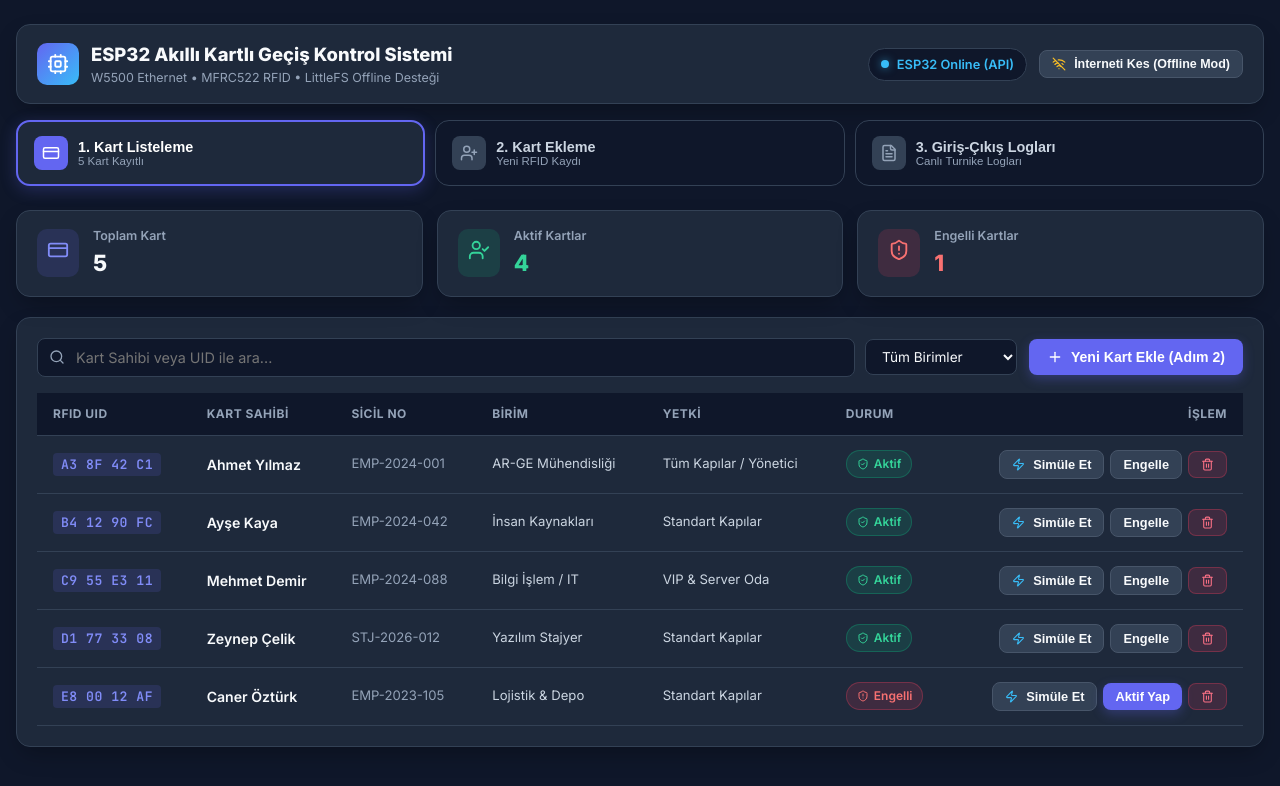
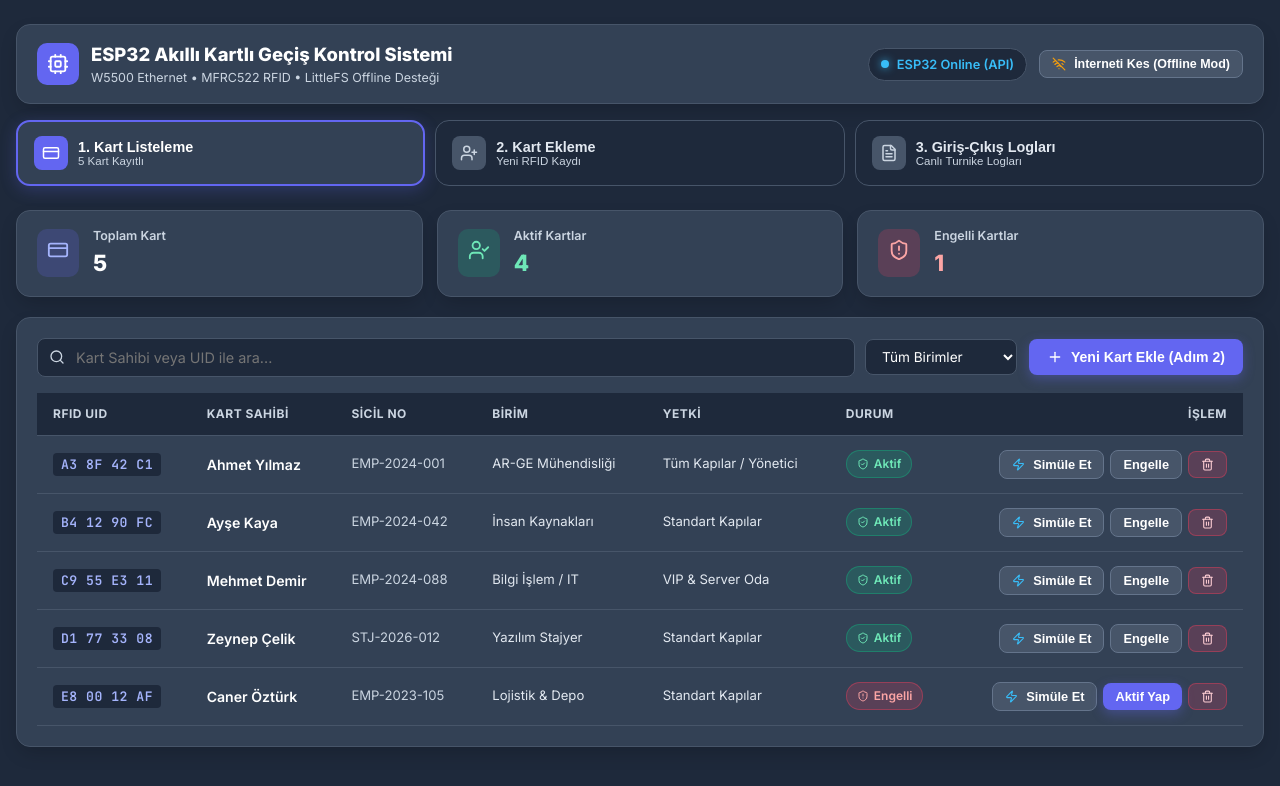
Before and after one commit to hilalkdlk/esp32-rfid-access-control, a React (Vite) app: page / in a window 1280 px wide. Shown: the top 786 px of the page. Built offline with nearby package versions, Linux system fonts and the light colour scheme.

Commit message:
Set theme to perfect medium slate balance

```diff
--- a/src/components/CardListScreen.jsx
+++ b/src/components/CardListScreen.jsx
@@ -1,5 +1,5 @@
 import React, { useState } from 'react';
-import { Search, Filter, Plus, ShieldCheck, ShieldAlert, Trash2, Zap, CheckCircle2, UserCheck, CreditCard } from 'lucide-react';
+import { Search, Plus, ShieldCheck, ShieldAlert, Trash2, Zap, UserCheck, CreditCard } from 'lucide-react';
 
 export default function CardListScreen({ cards, setCards, onNavigateToAdd, onSimulateCard }) {
   const [searchTerm, setSearchTerm] = useState('');
@@ -37,32 +37,32 @@ export default function CardListScreen({ cards, setCards, onNavigateToAdd, onSim
       {/* Metric Summary Cards */}
       <div style={{ display: 'grid', gridTemplateColumns: 'repeat(auto-fit, minmax(200px, 1fr))', gap: '14px', marginBottom: '20px' }}>
         <div className="glass-panel" style={{ padding: '16px 20px', display: 'flex', alignItems: 'center', gap: '14px' }}>
-          <div style={{ padding: '10px', background: 'rgba(99, 102, 241, 0.15)', color: '#818cf8', borderRadius: '10px' }}>
+          <div style={{ padding: '10px', background: 'rgba(99, 102, 241, 0.2)', color: '#a5b4fc', borderRadius: '10px' }}>
             <CreditCard size={22} />
           </div>
           <div>
-            <div style={{ fontSize: '0.78rem', color: '#94a3b8', fontWeight: 600 }}>Toplam Kart</div>
-            <div style={{ fontSize: '1.4rem', fontWeight: 800, color: '#f8fafc' }}>{cards.length}</div>
+            <div style={{ fontSize: '0.78rem', color: '#cbd5e1', fontWeight: 600 }}>Toplam Kart</div>
+            <div style={{ fontSize: '1.4rem', fontWeight: 800, color: '#ffffff' }}>{cards.length}</div>
           </div>
         </div>
 
         <div className="glass-panel" style={{ padding: '16px 20px', display: 'flex', alignItems: 'center', gap: '14px' }}>
-          <div style={{ padding: '10px', background: 'rgba(16, 185, 129, 0.15)', color: '#34d399', borderRadius: '10px' }}>
+          <div style={{ padding: '10px', background: 'rgba(16, 185, 129, 0.2)', color: '#6ee7b7', borderRadius: '10px' }}>
             <UserCheck size={22} />
           </div>
           <div>
-            <div style={{ fontSize: '0.78rem', color: '#94a3b8', fontWeight: 600 }}>Aktif Kartlar</div>
-            <div style={{ fontSize: '1.4rem', fontWeight: 800, color: '#34d399' }}>{activeCount}</div>
+            <div style={{ fontSize: '0.78rem', color: '#cbd5e1', fontWeight: 600 }}>Aktif Kartlar</div>
+            <div style={{ fontSize: '1.4rem', fontWeight: 800, color: '#6ee7b7' }}>{activeCount}</div>
           </div>
         </div>
 
         <div className="glass-panel" style={{ padding: '16px 20px', display: 'flex', alignItems: 'center', gap: '14px' }}>
-          <div style={{ padding: '10px', background: 'rgba(244, 63, 94, 0.15)', color: '#f87171', borderRadius: '10px' }}>
+          <div style={{ padding: '10px', background: 'rgba(244, 63, 94, 0.2)', color: '#fca5a5', borderRadius: '10px' }}>
             <ShieldAlert size={22} />
           </div>
           <div>
-            <div style={{ fontSize: '0.78rem', color: '#94a3b8', fontWeight: 600 }}>Engelli Kartlar</div>
-            <div style={{ fontSize: '1.4rem', fontWeight: 800, color: '#f87171' }}>{blockedCount}</div>
+            <div style={{ fontSize: '0.78rem', color: '#cbd5e1', fontWeight: 600 }}>Engelli Kartlar</div>
+            <div style={{ fontSize: '1.4rem', fontWeight: 800, color: '#fca5a5' }}>{blockedCount}</div>
           </div>
         </div>
       </div>
@@ -73,7 +73,7 @@ export default function CardListScreen({ cards, setCards, onNavigateToAdd, onSim
         <div style={{ display: 'flex', alignItems: 'center', justifyContent: 'space-between', flexWrap: 'wrap', gap: '12px', marginBottom: '16px' }}>
           <div style={{ display: 'flex', alignItems: 'center', gap: '10px', flex: 1, minWidth: '260px' }}>
             <div style={{ position: 'relative', width: '100%' }}>
-              <Search size={16} style={{ position: 'absolute', left: '12px', top: '50%', transform: 'translateY(-50%)', color: '#94a3b8' }} />
+              <Search size={16} style={{ position: 'absolute', left: '12px', top: '50%', transform: 'translateY(-50%)', color: '#cbd5e1' }} />
               <input
                 type="text"
                 placeholder="Kart Sahibi veya UID ile ara..."
@@ -122,14 +122,14 @@ export default function CardListScreen({ cards, setCards, onNavigateToAdd, onSim
                 filteredCards.map(card => (
                   <tr key={card.id}>
                     <td>
-                      <span className="form-input-mono" style={{ padding: '3px 8px', background: 'rgba(99, 102, 241, 0.15)', color: '#818cf8', borderRadius: '4px', fontSize: '0.82rem', fontWeight: 600 }}>
+                      <span className="form-input-mono" style={{ padding: '3px 8px', background: '#1e293b', color: '#a5b4fc', borderRadius: '4px', fontSize: '0.82rem', fontWeight: 600 }}>
                         {card.uid}
                       </span>
                     </td>
-                    <td style={{ fontWeight: 600, color: '#f8fafc' }}>{card.holderName}</td>
-                    <td style={{ color: '#94a3b8', fontSize: '0.82rem' }}>{card.employeeId}</td>
-                    <td style={{ fontSize: '0.82rem', color: '#cbd5e1' }}>{card.department}</td>
-                    <td style={{ fontSize: '0.82rem', color: '#cbd5e1' }}>{card.accessLevel}</td>
+                    <td style={{ fontWeight: 600, color: '#ffffff' }}>{card.holderName}</td>
+                    <td style={{ color: '#cbd5e1', fontSize: '0.82rem' }}>{card.employeeId}</td>
+                    <td style={{ fontSize: '0.82rem', color: '#e2e8f0' }}>{card.department}</td>
+                    <td style={{ fontSize: '0.82rem', color: '#e2e8f0' }}>{card.accessLevel}</td>
                     <td>
                       <span className={card.status === 'Aktif' ? 'badge badge-active' : 'badge badge-blocked'}>
                         {card.status === 'Aktif' ? <ShieldCheck size={12} /> : <ShieldAlert size={12} />}
@@ -163,7 +163,7 @@ export default function CardListScreen({ cards, setCards, onNavigateToAdd, onSim
                 ))
               ) : (
                 <tr>
-                  <td colSpan="7" style={{ textAlign: 'center', padding: '30px', color: '#94a3b8' }}>
+                  <td colSpan="7" style={{ textAlign: 'center', padding: '30px', color: '#cbd5e1' }}>
                     Kayıtlı kart bulunamadı.
                   </td>
                 </tr>
--- a/src/components/HeaderNav.jsx
+++ b/src/components/HeaderNav.jsx
@@ -1,5 +1,5 @@
 import React from 'react';
-import { CreditCard, UserPlus, FileText, Wifi, WifiOff, Cpu, HardDrive } from 'lucide-react';
+import { CreditCard, UserPlus, FileText, Wifi, WifiOff, Cpu } from 'lucide-react';
 
 export default function HeaderNav({ activeTab, setActiveTab, esp32Status, toggleESP32Online }) {
   const steps = [
@@ -13,14 +13,14 @@ export default function HeaderNav({ activeTab, setActiveTab, esp32Status, toggle
       {/* Header Top Bar */}
       <div className="glass-panel" style={{ padding: '16px 20px', marginBottom: '16px', display: 'flex', alignItems: 'center', justifyContent: 'space-between', flexWrap: 'wrap', gap: '12px' }}>
         <div style={{ display: 'flex', alignItems: 'center', gap: '12px' }}>
-          <div style={{ padding: '10px', background: 'linear-gradient(135deg, #6366f1 0%, #38bdf8 100%)', borderRadius: '10px', color: '#ffffff', display: 'flex' }}>
+          <div style={{ padding: '10px', background: '#6366f1', borderRadius: '10px', color: '#ffffff', display: 'flex' }}>
             <Cpu size={22} />
           </div>
           <div>
-            <h1 style={{ fontSize: '1.15rem', fontWeight: 800, color: '#f8fafc' }}>
+            <h1 style={{ fontSize: '1.15rem', fontWeight: 800, color: '#ffffff' }}>
               ESP32 Akıllı Kartlı Geçiş Kontrol Sistemi
             </h1>
-            <p style={{ fontSize: '0.78rem', color: '#94a3b8' }}>
+            <p style={{ fontSize: '0.78rem', color: '#cbd5e1' }}>
               W5500 Ethernet • MFRC522 RFID • LittleFS Offline Desteği
             </p>
           </div>
@@ -28,9 +28,9 @@ export default function HeaderNav({ activeTab, setActiveTab, esp32Status, toggle
 
         {/* ESP32 Status Badge & Online Switch */}
         <div style={{ display: 'flex', alignItems: 'center', gap: '12px', flexWrap: 'wrap' }}>
-          <div style={{ display: 'flex', alignItems: 'center', gap: '8px', padding: '6px 12px', background: '#0f172a', border: '1px solid #334155', borderRadius: '20px', fontSize: '0.8rem', fontWeight: 600 }}>
+          <div style={{ display: 'flex', alignItems: 'center', gap: '8px', padding: '6px 12px', background: '#1e293b', border: '1px solid #475569', borderRadius: '20px', fontSize: '0.8rem', fontWeight: 600 }}>
             <span className={esp32Status.isOnline ? "pulse-dot pulse-online" : "pulse-dot pulse-offline"}></span>
-            <span style={{ color: esp32Status.isOnline ? '#38bdf8' : '#fbbf24' }}>
+            <span style={{ color: esp32Status.isOnline ? '#38bdf8' : '#f59e0b' }}>
               {esp32Status.isOnline ? 'ESP32 Online (API)' : 'ESP32 Offline (LittleFS)'}
             </span>
           </div>
@@ -41,7 +41,7 @@ export default function HeaderNav({ activeTab, setActiveTab, esp32Status, toggle
             style={{ fontSize: '0.78rem' }}
           >
             {esp32Status.isOnline ? (
-              <> <WifiOff size={14} color="#fbbf24" /> İnterneti Kes (Offline Mod) </>
+              <> <WifiOff size={14} color="#f59e0b" /> İnterneti Kes (Offline Mod) </>
             ) : (
               <> <Wifi size={14} /> İnterneti Bağla (Online Mod) </>
             )}
@@ -51,7 +51,7 @@ export default function HeaderNav({ activeTab, setActiveTab, esp32Status, toggle
 
       {/* Simplified 3-Step Navigation Bar */}
       <div style={{ display: 'grid', gridTemplateColumns: 'repeat(3, 1fr)', gap: '10px' }}>
-        {steps.map((step, idx) => {
+        {steps.map((step) => {
           const Icon = step.icon;
           const isActive = activeTab === step.id;
           return (
@@ -64,8 +64,8 @@ export default function HeaderNav({ activeTab, setActiveTab, esp32Status, toggle
                 display: 'flex',
                 alignItems: 'center',
                 justifyContent: 'space-between',
-                border: isActive ? '2px solid #6366f1' : '1px solid #334155',
-                background: isActive ? '#1e293b' : '#0f172a',
+                border: isActive ? '2px solid #6366f1' : '1px solid #475569',
+                background: isActive ? '#334155' : '#1e293b',
                 boxShadow: isActive ? '0 4px 16px rgba(99, 102, 241, 0.25)' : 'none',
                 cursor: 'pointer',
                 transition: 'all 0.2s ease'
@@ -75,17 +75,17 @@ export default function HeaderNav({ activeTab, setActiveTab, esp32Status, toggle
                 <div style={{
                   padding: '8px',
                   borderRadius: '8px',
-                  background: isActive ? '#6366f1' : '#334155',
-                  color: isActive ? '#ffffff' : '#94a3b8',
+                  background: isActive ? '#6366f1' : '#475569',
+                  color: isActive ? '#ffffff' : '#cbd5e1',
                   display: 'flex'
                 }}>
                   <Icon size={18} />
                 </div>
                 <div style={{ textAlign: 'left' }}>
-                  <div style={{ fontWeight: 700, fontSize: '0.9rem', color: isActive ? '#ffffff' : '#cbd5e1' }}>
+                  <div style={{ fontWeight: 700, fontSize: '0.9rem', color: isActive ? '#ffffff' : '#e2e8f0' }}>
                     {step.label}
                   </div>
-                  <div style={{ fontSize: '0.72rem', color: '#94a3b8' }}>
+                  <div style={{ fontSize: '0.72rem', color: '#cbd5e1' }}>
                     {step.countInfo}
                   </div>
                 </div>
--- a/src/index.css
+++ b/src/index.css
@@ -1,29 +1,29 @@
-/* Balanced Slate Luxury Theme - ESP32 Access Control Admin */
+/* Medium Slate Balanced Theme - ESP32 Access Control Admin */
 :root {
   --font-family: 'Inter', -apple-system, BlinkMacSystemFont, 'Segoe UI', Roboto, sans-serif;
   --font-mono: 'JetBrains Mono', monospace;
 
-  /* Mid-Tone Dark Slate Color Palette */
-  --bg-primary: #0f172a;       /* Slate 900 */
-  --bg-secondary: #1e293b;     /* Slate 800 */
-  --bg-card: #1e293b;          /* Card Background */
-  --bg-card-hover: #334155;    /* Slate 700 */
-  --bg-glass: rgba(30, 41, 59, 0.8);
-  --border-glass: #334155;     /* Slate 700 border */
-  --border-active: #6366f1;
+  /* Perfect Medium Slate Palette (Koyuya Yakın Dengeli Orta Ton) */
+  --bg-primary: #1e293b;       /* Slate 800 - Orta Koyu Zemin */
+  --bg-secondary: #334155;     /* Slate 700 - Kart Zeminleri */
+  --bg-card: #334155;          /* Kart ve Panel Rengi */
+  --bg-card-hover: #475569;    /* Slate 600 - Üzerine Gelince */
+  --bg-glass: rgba(51, 65, 85, 0.9);
+  --border-glass: #475569;     /* Çerçeve Rengi */
+  --border-active: #818cf8;
 
-  --accent-primary: #6366f1;   /* Indigo */
+  --accent-primary: #6366f1;   /* Canlı Indigo */
   --accent-primary-hover: #4f46e5;
-  --accent-secondary: #38bdf8; /* Sky Cyan */
-  --accent-success: #10b981;   /* Emerald */
-  --accent-danger: #f43f5e;    /* Rose Red */
-  --accent-warning: #f59e0b;   /* Amber */
+  --accent-secondary: #38bdf8; /* Canlı Cyan */
+  --accent-success: #10b981;   /* Emerald Yeşil */
+  --accent-danger: #f43f5e;    /* Rose Kırmızı */
+  --accent-warning: #f59e0b;   /* Amber Turuncu */
 
-  --text-main: #f8fafc;
-  --text-muted: #94a3b8;
-  --text-light: #cbd5e1;
+  --text-main: #ffffff;
+  --text-muted: #cbd5e1;
+  --text-light: #e2e8f0;
 
-  --shadow-card: 0 10px 25px -5px rgba(0, 0, 0, 0.3);
+  --shadow-card: 0 8px 20px -4px rgba(0, 0, 0, 0.2);
   --radius-lg: 14px;
   --radius-md: 10px;
   --radius-sm: 8px;
@@ -54,7 +54,7 @@ body {
 }
 
 .glass-panel:hover {
-  border-color: #475569;
+  border-color: #64748b;
 }
 
 /* Buttons */
@@ -76,30 +76,28 @@ body {
 .btn-primary {
   background: var(--accent-primary);
   color: #ffffff;
-  box-shadow: 0 4px 12px rgba(99, 102, 241, 0.3);
+  box-shadow: 0 4px 12px rgba(99, 102, 241, 0.35);
 }
 
 .btn-primary:hover {
   background: var(--accent-primary-hover);
   transform: translateY(-1px);
-  box-shadow: 0 6px 16px rgba(99, 102, 241, 0.4);
 }
 
 .btn-secondary {
-  background: #334155;
-  color: #f8fafc;
-  border: 1px solid #475569;
+  background: #475569;
+  color: #ffffff;
+  border: 1px solid #64748b;
 }
 
 .btn-secondary:hover {
-  background: #475569;
-  color: #ffffff;
+  background: #64748b;
 }
 
 .btn-success {
   background: var(--accent-success);
   color: white;
-  box-shadow: 0 4px 12px rgba(16, 185, 129, 0.3);
+  box-shadow: 0 4px 12px rgba(16, 185, 129, 0.35);
 }
 
 .btn-success:hover {
@@ -107,14 +105,13 @@ body {
 }
 
 .btn-danger {
-  background: rgba(244, 63, 94, 0.15);
-  color: #fb7185;
-  border: 1px solid rgba(244, 63, 94, 0.3);
+  background: rgba(244, 63, 94, 0.2);
+  color: #fecdd3;
+  border: 1px solid rgba(244, 63, 94, 0.4);
 }
 
 .btn-danger:hover {
-  background: rgba(244, 63, 94, 0.25);
-  border-color: #f43f5e;
+  background: rgba(244, 63, 94, 0.35);
 }
 
 .btn-sm {
@@ -134,33 +131,33 @@ body {
 }
 
 .badge-active {
-  background: rgba(16, 185, 129, 0.15);
-  color: #34d399;
-  border: 1px solid rgba(16, 185, 129, 0.3);
+  background: rgba(16, 185, 129, 0.2);
+  color: #6ee7b7;
+  border: 1px solid rgba(16, 185, 129, 0.4);
 }
 
 .badge-passive {
-  background: rgba(245, 158, 11, 0.15);
-  color: #fbbf24;
-  border: 1px solid rgba(245, 158, 11, 0.3);
+  background: rgba(245, 158, 11, 0.2);
+  color: #fde047;
+  border: 1px solid rgba(245, 158, 11, 0.4);
 }
 
 .badge-blocked {
-  background: rgba(244, 63, 94, 0.15);
-  color: #f87171;
-  border: 1px solid rgba(244, 63, 94, 0.3);
+  background: rgba(244, 63, 94, 0.2);
+  color: #fca5a5;
+  border: 1px solid rgba(244, 63, 94, 0.4);
 }
 
 .badge-online {
-  background: rgba(56, 189, 248, 0.15);
-  color: #38bdf8;
-  border: 1px solid rgba(56, 189, 248, 0.3);
+  background: rgba(56, 189, 248, 0.2);
+  color: #7dd3fc;
+  border: 1px solid rgba(56, 189, 248, 0.4);
 }
 
 .badge-offline {
-  background: rgba(245, 158, 11, 0.15);
-  color: #fbbf24;
-  border: 1px solid rgba(245, 158, 11, 0.3);
+  background: rgba(245, 158, 11, 0.2);
+  color: #fde047;
+  border: 1px solid rgba(245, 158, 11, 0.4);
 }
 
 /* Inputs & Form Controls */
@@ -179,8 +176,8 @@ body {
 .form-input, .form-select {
   width: 100%;
   padding: 10px 14px;
-  background: #0f172a;
-  border: 1px solid #334155;
+  background: #1e293b;
+  border: 1px solid #475569;
   border-radius: var(--radius-sm);
   color: var(--text-main);
   font-family: var(--font-family);
@@ -191,7 +188,8 @@ body {
 
 .form-input:focus, .form-select:focus {
   border-color: var(--accent-primary);
-  box-shadow: 0 0 0 3px rgba(99, 102, 241, 0.2);
+  box-shadow: 0 0 0 3px rgba(99, 102, 241, 0.25);
+  background: #1e293b;
 }
 
 .form-input-mono {
@@ -206,27 +204,27 @@ body {
 }
 
 .custom-table th {
-  background: #0f172a;
-  color: #94a3b8;
+  background: #1e293b;
+  color: #cbd5e1;
   font-size: 0.75rem;
   font-weight: 700;
   text-transform: uppercase;
   letter-spacing: 0.5px;
   padding: 12px 16px;
   text-align: left;
-  border-bottom: 1px solid #334155;
+  border-bottom: 1px solid #475569;
 }
 
 .custom-table td {
   padding: 14px 16px;
   color: var(--text-main);
   font-size: 0.88rem;
-  border-bottom: 1px solid #334155;
+  border-bottom: 1px solid #475569;
   vertical-align: middle;
 }
 
 .custom-table tr:hover td {
-  background: #0f172a;
+  background: #1e293b;
 }
 
 /* Visual NFC Card Preview Component */
@@ -242,8 +240,8 @@ body {
   border-radius: 16px;
   padding: 22px;
   background: linear-gradient(135deg, #1e1b4b 0%, #312e81 60%, #4338ca 100%);
-  border: 1px solid rgba(255, 255, 255, 0.2);
-  box-shadow: 0 15px 30px -10px rgba(0, 0, 0, 0.6);
+  border: 1px solid rgba(255, 255, 255, 0.25);
+  box-shadow: 0 15px 30px -10px rgba(0, 0, 0, 0.5);
   display: flex;
   flex-direction: column;
   justify-content: space-between;
@@ -273,10 +271,10 @@ body {
 
 .pulse-online {
   background-color: #38bdf8;
-  box-shadow: 0 0 8px rgba(56, 189, 248, 0.6);
+  box-shadow: 0 0 8px rgba(56, 189, 248, 0.8);
 }
 
 .pulse-offline {
   background-color: #f59e0b;
-  box-shadow: 0 0 8px rgba(245, 158, 11, 0.6);
+  box-shadow: 0 0 8px rgba(245, 158, 11, 0.8);
 }
```
